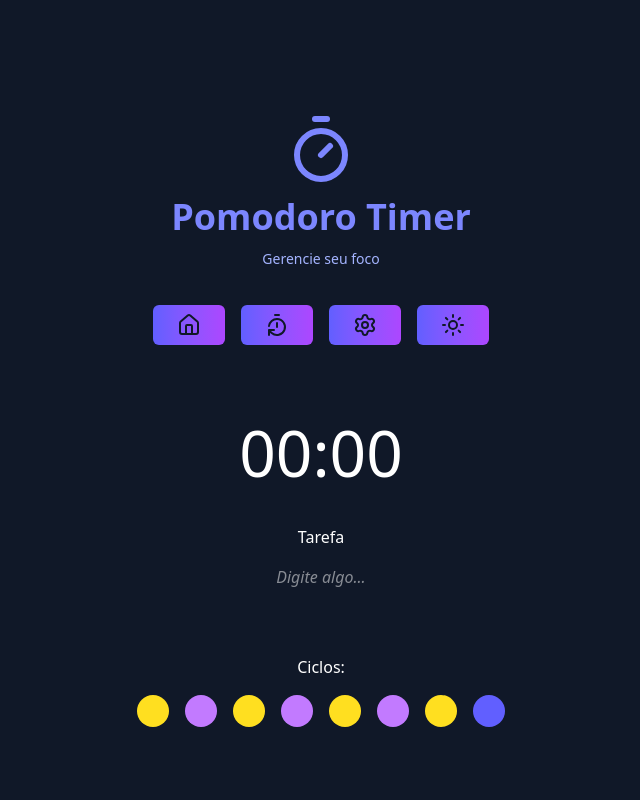
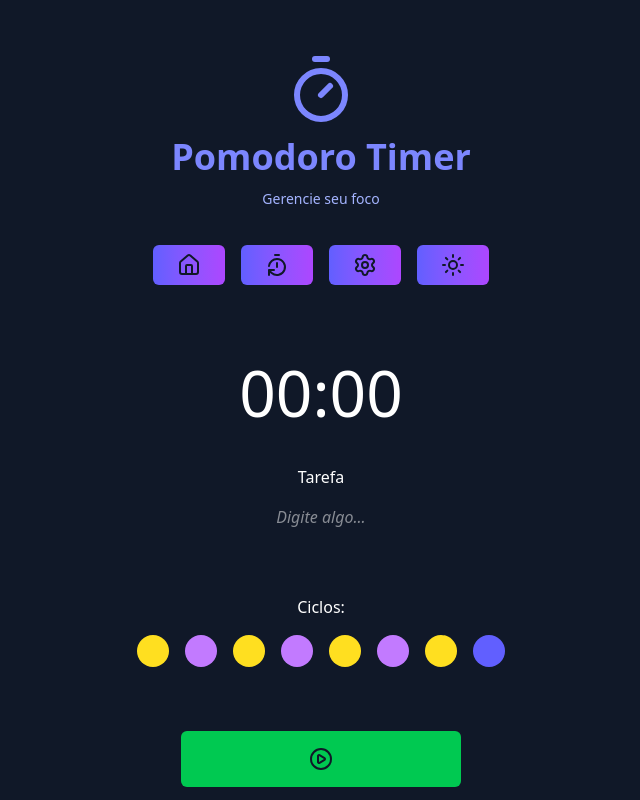
Before and after one commit to yasmin-code-tech/Pomodoro, a React (Vite) app in the folder Pomodoro/: page / in a window 1280 px wide. Shown: the whole page, without its empty margins (319-959 px from the left). Built offline with nearby package versions, Linux system fonts and the light colour scheme.

Commit message:
Criacao do componente DefaultButton

```diff
--- a/Pomodoro/src/App.tsx
+++ b/Pomodoro/src/App.tsx
@@ -1,5 +1,4 @@
-
-import { PlayIcon} from 'lucide-react';
+//styles
 import './App.css'
 
 //components
@@ -8,6 +7,10 @@ import {Menu} from './components/Menu';
 import {CountDown} from './components/CountDown';
 import {DefaultInput} from './components/DefaultInput';
 import { Cycles } from './components/Cycles';
+import { DefaultButton } from './components/DefaultButton';
+
+//icons
+import {PlayCircleIcon} from 'lucide-react';
 
 
 
@@ -32,6 +35,7 @@ export function App() {
     <DefaultInput labelText='Tarefa' id='task' type='text' title='MeuTitulo' placeholder='Digite algo...'
     />
     <Cycles/>
+    <DefaultButton icon={<PlayCircleIcon/>}/>
 
 
     </div>
--- /dev/null
+++ b/Pomodoro/src/components/DefaultButton.tsx
@@ -0,0 +1,29 @@
+import React from "react";
+import "../App.css";
+
+type DefaultButtonProps  =
+{
+    icon: React.ReactNode;
+    variant: 'green' | 'red';
+} & React.ComponentProps<'button'>;
+
+export function DefaultButton({ icon, variant='green', className='', ...props }: DefaultButtonProps){
+
+    const baseClasses='px-32 py-4 rounded-md text-gray-900 cursor-pointer transition-colors'
+
+    const variantClasses = {
+        green: 'bg-green-500 hover:bg-green-600 text-gray-900',
+        red: 'bg-red-500 hover:bg-red-600 text-gray-900'
+    }
+
+    return(
+    <>
+    <div className='mt-16'>
+       <button  {...props}
+       className={`${baseClasses} ${variantClasses[variant] } ${className}`}>
+        {icon}
+       </button>
+    </div>
+    </>
+ )
+}
```
